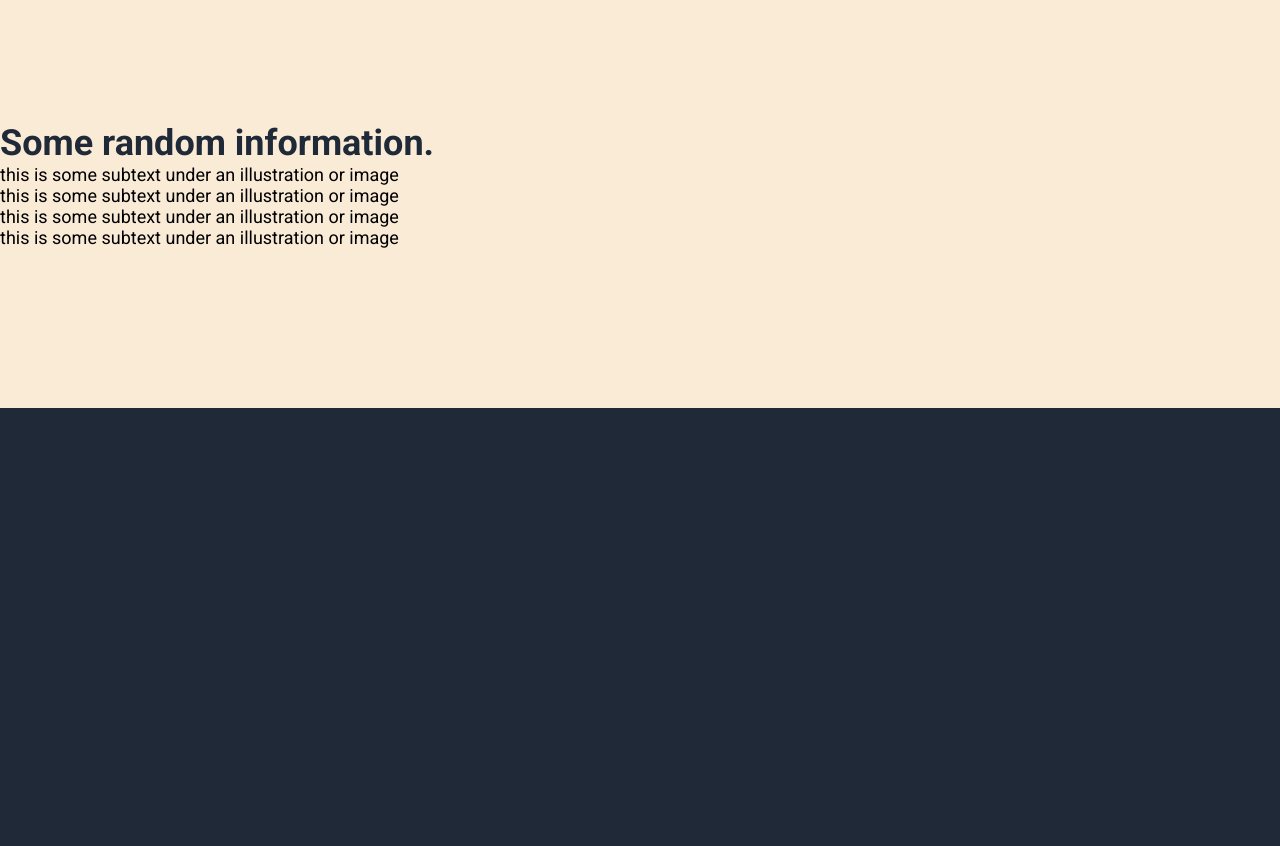
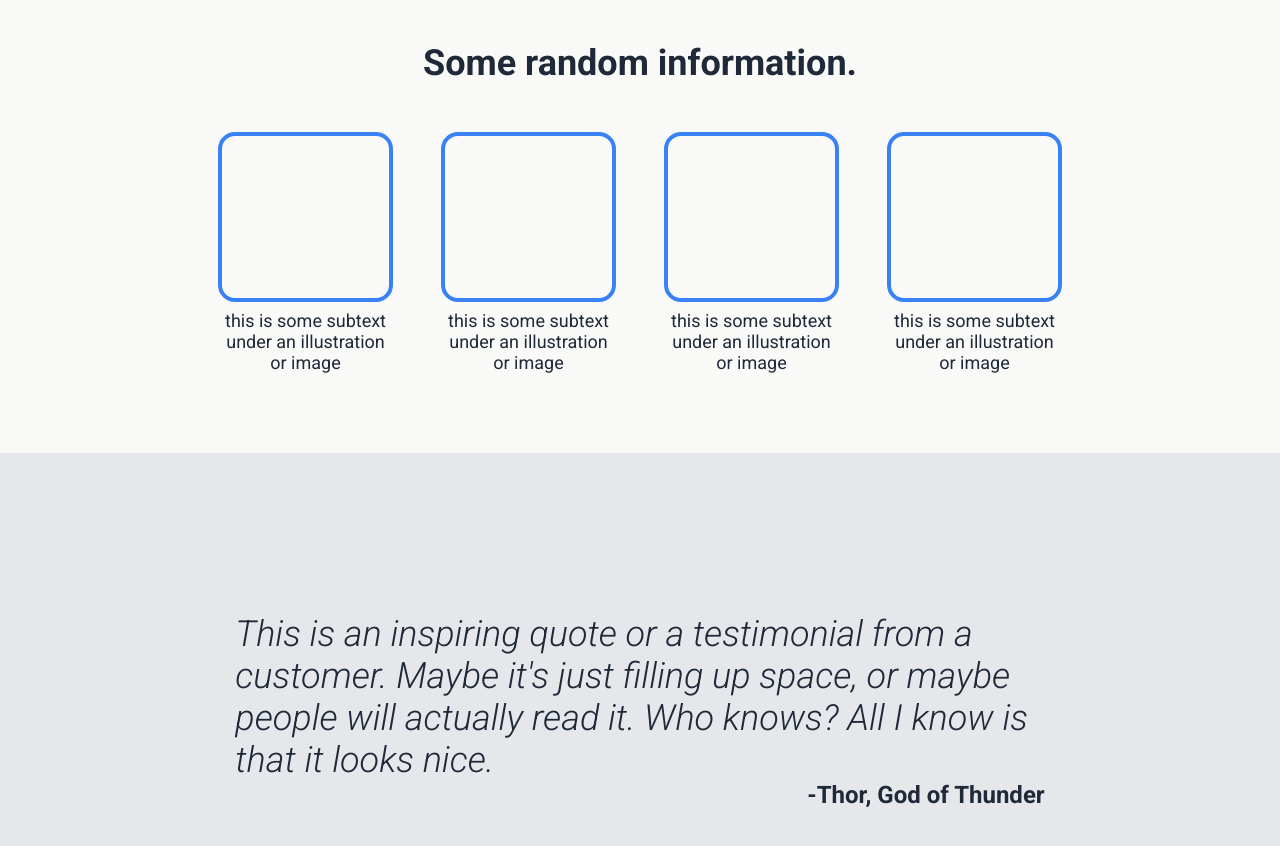
Before and after one commit to kacpersiedlarczyk/landing-page, a plain HTML site: page index.html in a window 1280 px wide. Shown: the part 660-1506 px from the top of the page. Before the commit the page ends 1068 px from the top, so only its background shows below. Drawn offline with Linux system fonts and the light colour scheme.

Commit message:
Add quote and fix background

```diff
--- a/index.html
+++ b/index.html
@@ -29,27 +29,41 @@
         <section class="information">
             <h2>Some random information.</h2>
 
-            <div>
+            <div class="information-container">
                 <div>
+                    <div class="placeholder"></div>
                     <p>this is some subtext under an illustration or image</p>
                 </div>
 
                 <div>
+                    <div class="placeholder"></div>
                     <p>this is some subtext under an illustration or image</p>
                 </div>
 
                 <div>
+                    <div class="placeholder"></div>
                     <p>this is some subtext under an illustration or image</p>
                 </div>
 
                 <div>
+                    <div class="placeholder"></div>
                     <p>this is some subtext under an illustration or image</p>
                 </div>
             </div>
         </section>
 
-        <section></section>
-        <section></section>
+        <section class="quote">
+            <div class="quote-container">
+                <p class="quote-text">This is an inspiring quote or a testimonial from a customer. Maybe it's just filling up space, or maybe people will actually read it. Who knows? All I know is that it looks nice.</p>
+                <p class="quote-caption">
+                    <b>-Thor, God of Thunder</b>
+                </p>
+            </div>
+        </section>
+
+        <section class="cta">
+
+        </section>
     </main>
     <footer></footer>
 </body>
--- a/style.css
+++ b/style.css
@@ -7,6 +7,7 @@
 
     --fs-primary: 1.125rem;
     --fs-quote: 2.25rem;
+    --fs-quote-caption: 1.5rem;
     --fs-heading-one: 3rem;
     --fs-heading-two: 2.25rem;
     --fs-heading-three: 1.5rem;
@@ -48,8 +49,8 @@ img {
 
 /* General */
 body {
-    max-width: 1280px;
-    margin: auto;
+    /* max-width: 1280px;
+    margin: auto; */
     font-size: var(--fs-primary);
     font-family: var(--ff-primary);
     background-color: var(--clr-dark-blue);
@@ -89,6 +90,9 @@ button {
 
 /* Nav */
 nav {
+    max-width: 1280px;
+    margin: auto;
+
     display: flex;
     align-items: center;
     justify-content: space-between;
@@ -107,8 +111,10 @@ nav {
 
 /* Header */
 .primary-header {
+    max-width: 1280px;
+    margin: auto;
+
     display: flex;
-    align-items: center;
     padding: 10rem 0;
 }
 
@@ -123,37 +129,64 @@ nav {
 
 /* Section 1 */
 .information {
-    background-color: antiquewhite;
-    padding: 10rem 0;
+    display: flex;
+    flex-direction: column;
+    align-items: center;
+    gap: 3rem;
+    padding: 5rem 0;
+    background-color: var(--clr-white);
 }
 
+.information-container {
+    max-width: 1280px;
 
-/* .info {
-    background-color: azure;
-    color: #E5E7EB;
-    background-color: #F9FAF8;
-    align-items: center;
+    display: flex;
+    justify-content: center;
+    flex-wrap: wrap;
+    gap: 3rem;
     text-align: center;
-    height: 700px;
+}
+
+.information-container div {
     display: flex;
     flex-direction: column;
-    gap: 35px;
-    justify-content: center;
+    gap: 0.5rem;
+    color: var(--clr-dark-blue);
+    flex-basis: 10.625rem;
 }
-
-
-
 
 .placeholder {
     width: 175px;
     height: 175px;
-    border: solid 4px #3882F6;
+    border: solid 4px var(--clr-light-blue);
     border-radius: 17px;
 }
 
-.info-con {
+/* Quote */
+.quote {
     display: flex;
-    flex-basis: 1px;
-    flex-grow: 0;
-    gap: 55px;
-} */
+    justify-content: center;
+    padding: 10rem 0;
+    background-color: var(--clr-light-gray);
+}
+
+.quote-container {
+    max-width: 80ch;
+
+    display: flex;
+    flex-direction: column;
+    color: var(--clr-dark-blue);
+}
+
+.quote-text {
+    font-size: var(--fs-quote);
+    font-weight: var(--fw-light);
+    font-style: italic;
+}
+
+.quote-caption {
+    align-self: flex-end;
+    font-size: var(--fs-quote-caption);
+}
+
+/* CTA */
```
